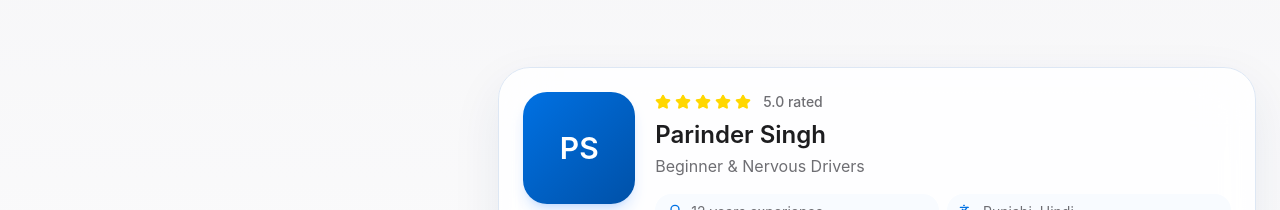
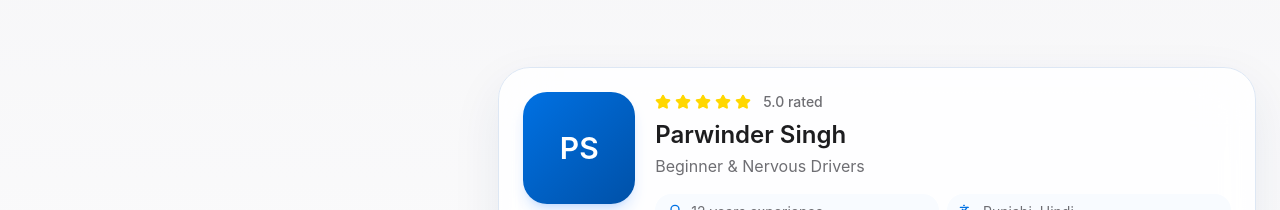
Before and after one commit to navdeepsingh05117/driving_school, a React (Vite) app: page / in a window 1280 px wide. Shown: the part 3666-3876 px from the top of the page. Built offline with nearby package versions, Linux system fonts and the light colour scheme.

Commit message:
Update instructor name

```diff
--- a/src/app/components/Instructors.tsx
+++ b/src/app/components/Instructors.tsx
@@ -12,7 +12,7 @@ import {
 export default function Instructors() {
   const instructors = [
     {
-      name: "Parinder Singh ",
+      name: "Parwinder Singh ",
       specialty: "Beginner & Nervous Drivers",
       experience: "12 years experience",
       rating: 5,
```
